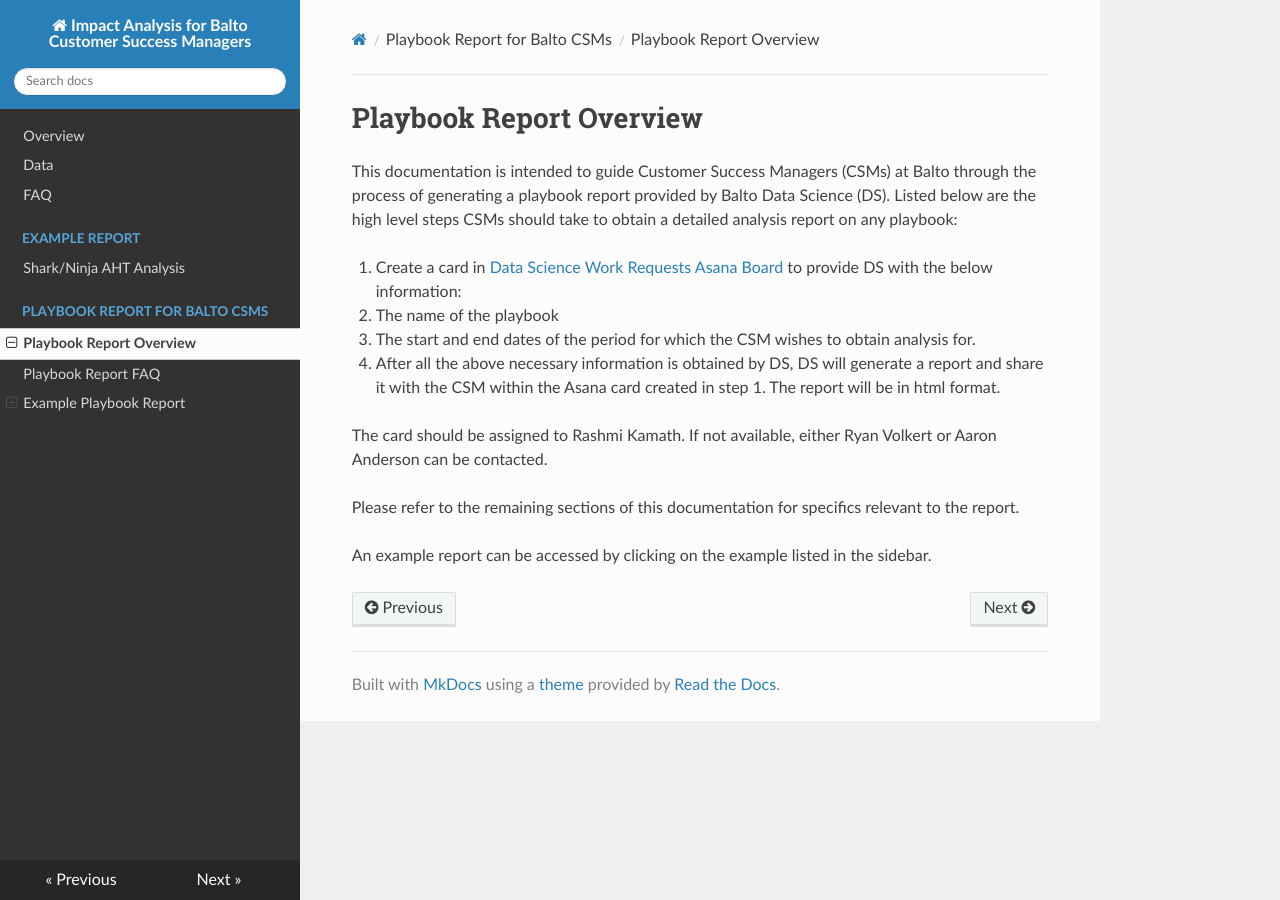
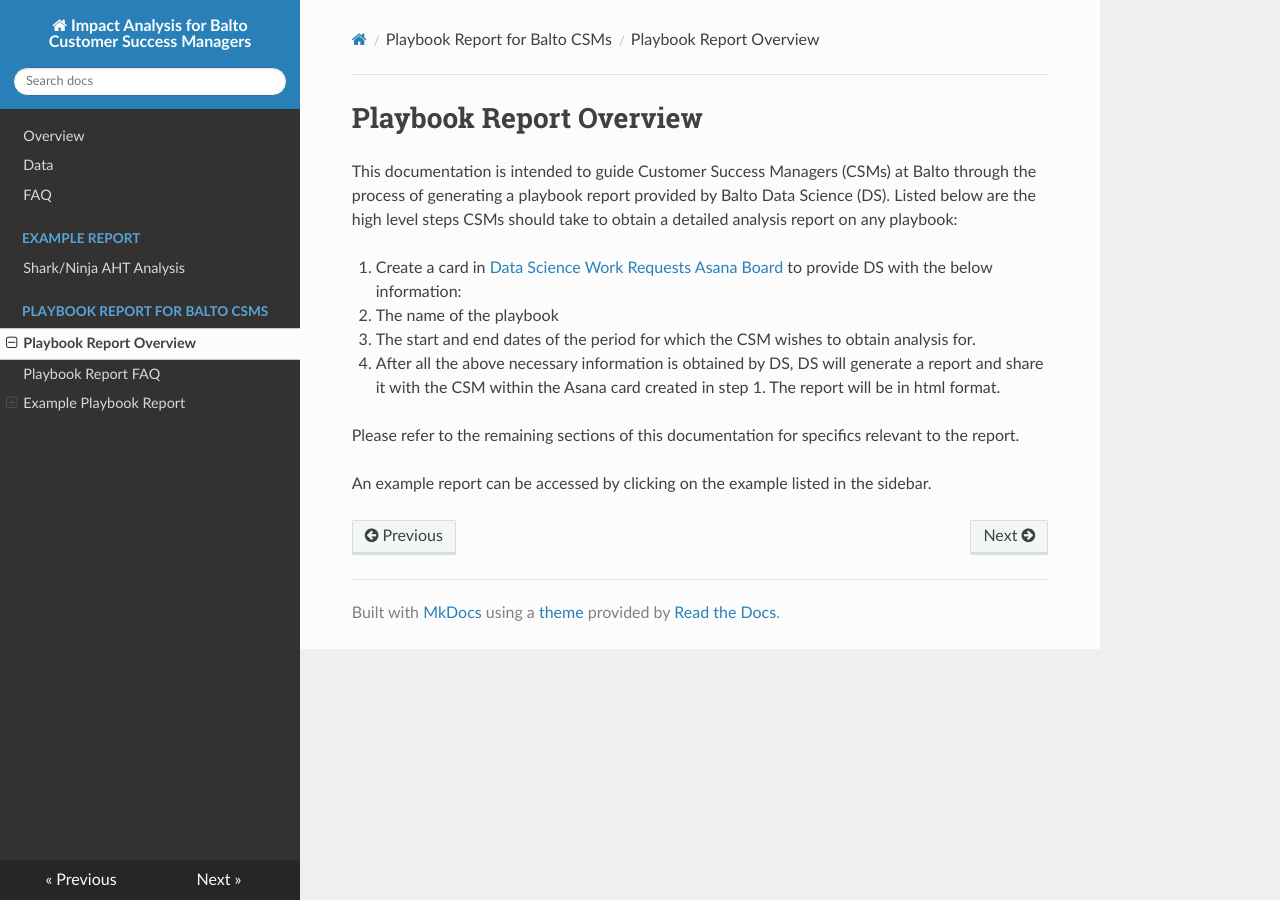
Before and after one commit to ryanvolkert/csm-impact-docs, an MkDocs documentation site: the page built from docs/playbook_report.md, in a window 1280 px wide. Built offline with MkDocs 1.6.1, drawn with Linux system fonts in a browser that asks for light colours; nearby versions of some CDN libraries.

Commit message:
Minor correction

```diff
--- a/docs/playbook_report.md
+++ b/docs/playbook_report.md
@@ -6,8 +6,6 @@
   - The start and end dates of the period for which the CSM wishes to obtain analysis for.
 2. After all the above necessary information is obtained by DS, DS will generate a report and share it with the CSM within the Asana card created in step 1. The report will be in html format.
 
-The card should be assigned to Rashmi Kamath. If not available, either Ryan Volkert or Aaron Anderson can be contacted.
-
 Please refer to the remaining sections of this documentation for specifics relevant to the report.
 
 An example report can be accessed by clicking on the example listed in the sidebar.
```
